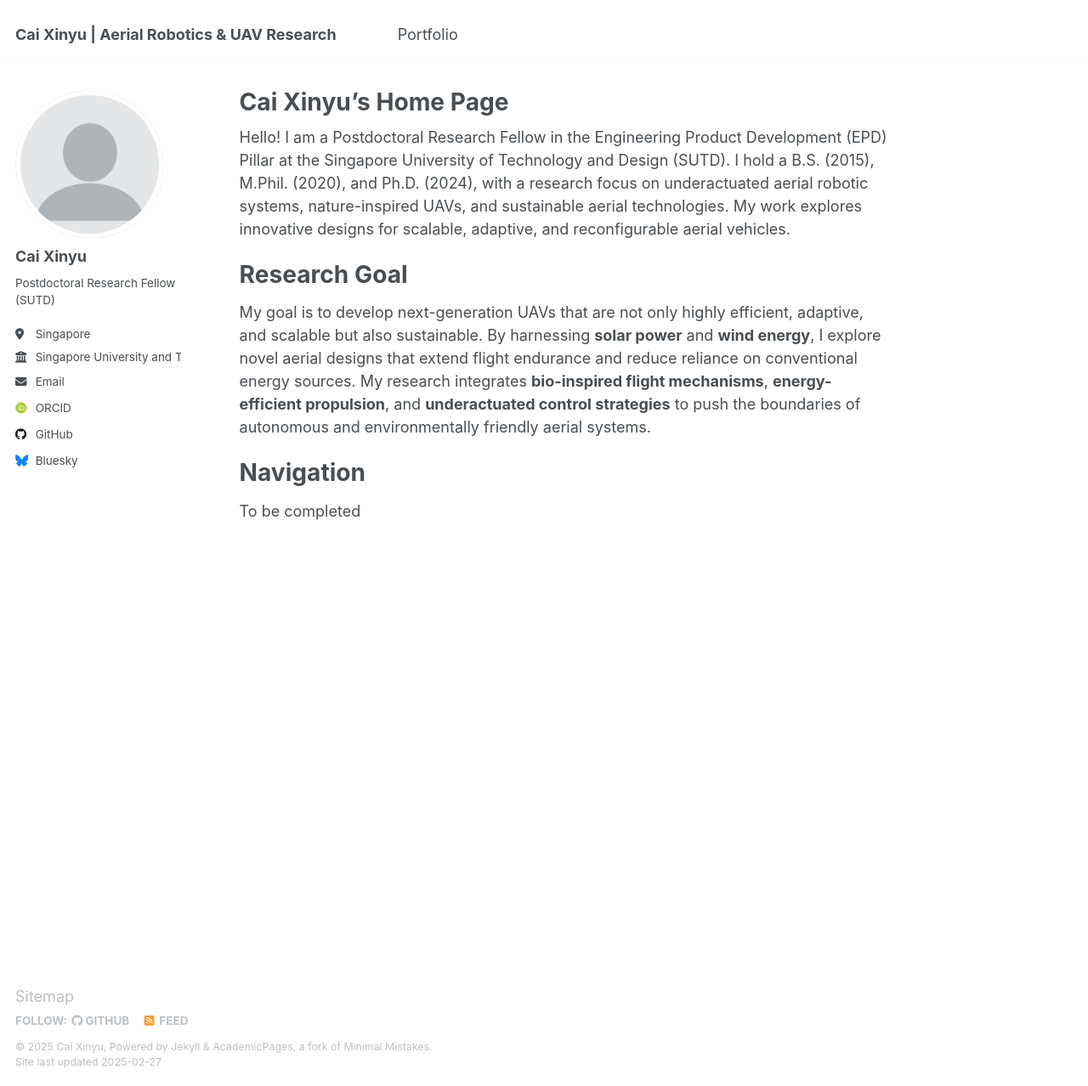
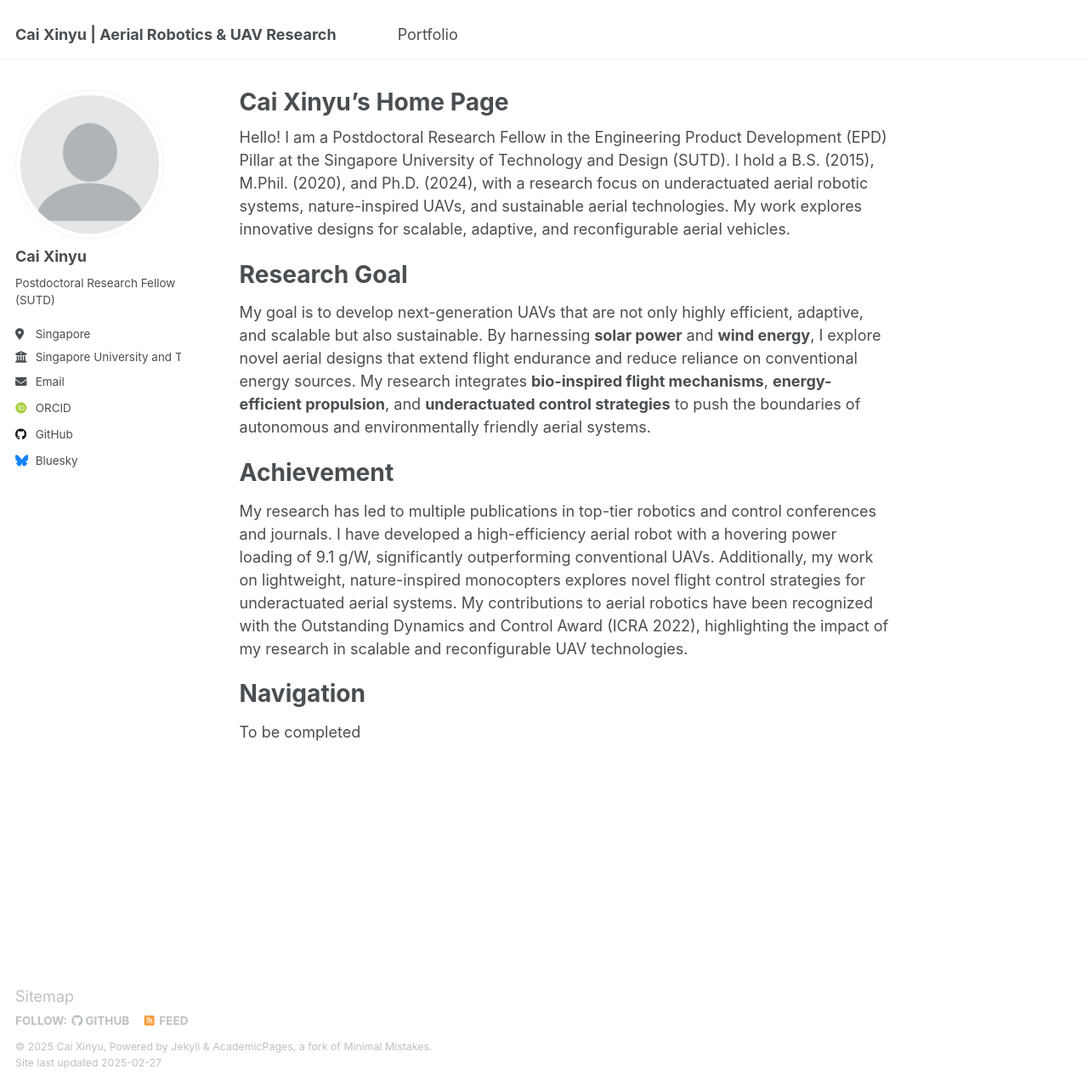
Before and after one commit to git-caixinyu/git-caixinyu.github.io, a Jekyll site: the page built from _pages/about.md, in a window 1280 px wide and 1278 px high. Shown: the whole window at 85% size. Built offline with Jekyll 4.4.1, drawn with Linux system fonts in a browser that asks for light colours; some web fonts are replaced.

Commit message:
Update about.md

```diff
--- a/_pages/about.md
+++ b/_pages/about.md
@@ -13,6 +13,10 @@ Research Goal
 ======
 My goal is to develop next-generation UAVs that are not only highly efficient, adaptive, and scalable but also sustainable. By harnessing __solar power__ and __wind energy__, I explore novel aerial designs that extend flight endurance and reduce reliance on conventional energy sources. My research integrates __bio-inspired flight mechanisms__, __energy-efficient propulsion__, and __underactuated control strategies__ to push the boundaries of autonomous and environmentally friendly aerial systems.
 
+Achievement
+======
+My research has led to multiple publications in top-tier robotics and control conferences and journals. I have developed a high-efficiency aerial robot with a hovering power loading of 9.1 g/W, significantly outperforming conventional UAVs. Additionally, my work on lightweight, nature-inspired monocopters explores novel flight control strategies for underactuated aerial systems. My contributions to aerial robotics have been recognized with the Outstanding Dynamics and Control Award (ICRA 2022), highlighting the impact of my research in scalable and reconfigurable UAV technologies.
+
 Navigation
 ======
 To be completed
```
